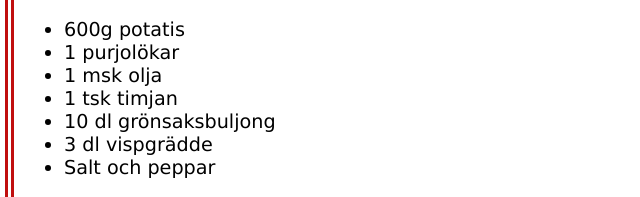
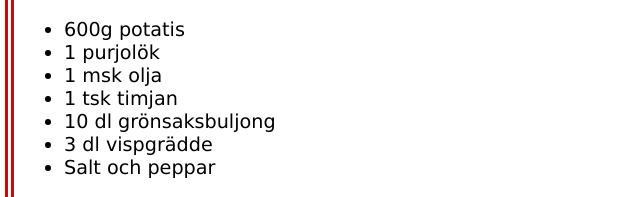
Before and after one commit to RobBombadil/odin-recipes, a plain HTML site: page recipes/Purjo.html in a window 1280 px wide. Shown: the part 506-703 px from the top of the page, 0-640 px from the left. Drawn offline with Linux system fonts and the light colour scheme.

Commit message:
Spelling error

```diff
--- a/recipes/Purjo.html
+++ b/recipes/Purjo.html
@@ -14,7 +14,7 @@
     <h4>Ingredienser</h4>
     <ul>
         <li>600g potatis</li>
-        <li>1 purjolökar</li>
+        <li>1 purjolök</li>
         <li>1 msk olja</li>
         <li>1 tsk timjan</li>
         <li>10 dl grönsaksbuljong</li>
```
